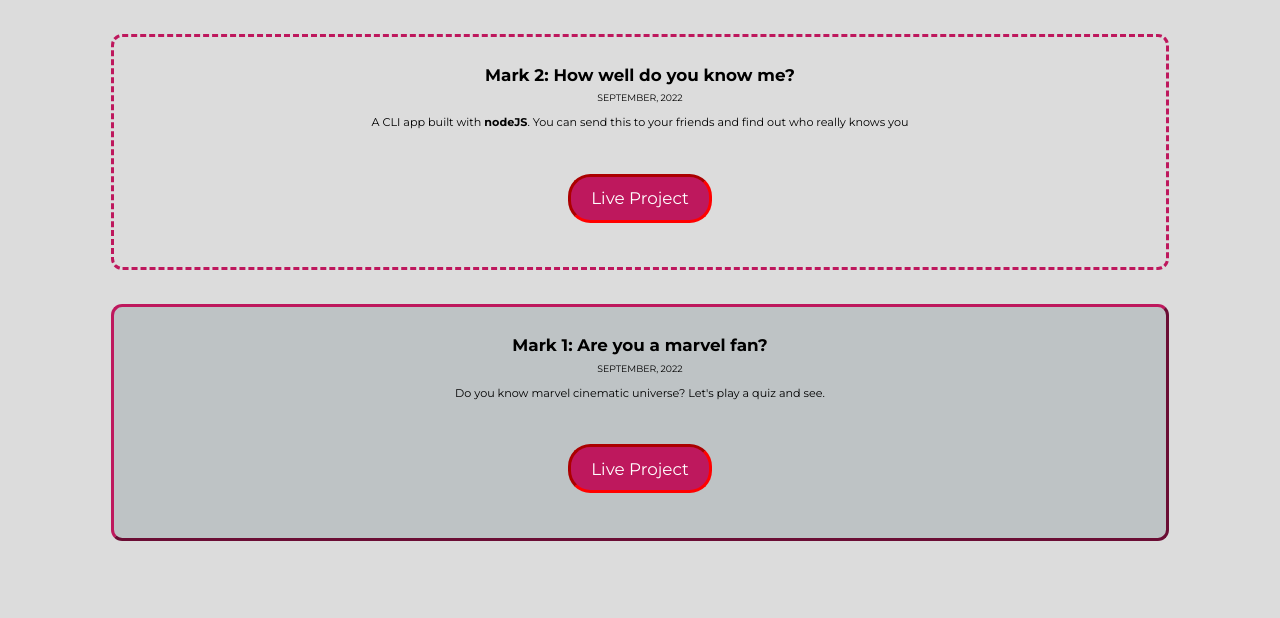
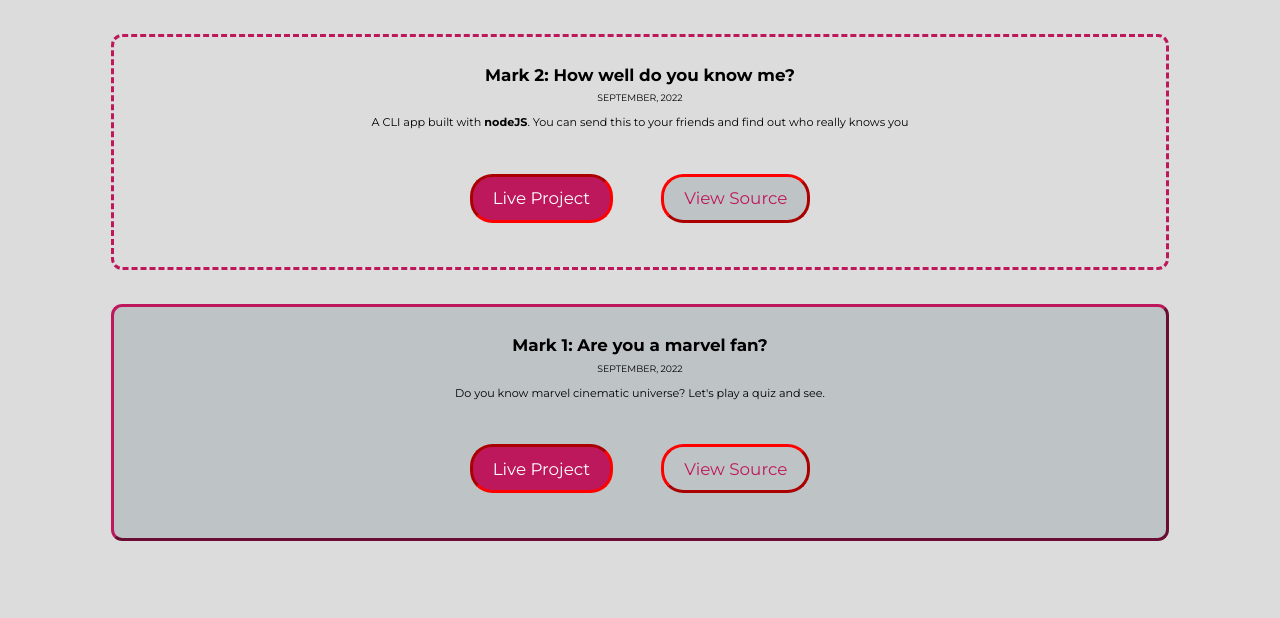
Before and after one commit to xxsameerx/project-page, a plain HTML site: page index.html in a window 1280 px wide. Shown: the part 3723-4341 px from the top of the page. Drawn offline with Linux system fonts and the light colour scheme.

Commit message:
button fixed

```diff
--- a/index.html
+++ b/index.html
@@ -282,7 +282,11 @@
             href="https://replit.com/@Mohammad-Samee2/SELF-QUIZ#index.js"
             >Live Project</a
           >
-
+          <a
+          class="link link-secondary source "
+          href="https://replit.com/@Mohammad-Samee2/SELF-QUIZ#index.js"
+          >View Source</a
+        >
         </article>
       </li>
 
@@ -299,7 +303,10 @@
             href="https://replit.com/@Mohammad-Samee2/Mrvel-fk#index.js"
             >Live Project</a
           >
-
+          <a
+          class="link link-secondary source "
+          href="https://replit.com/@Mohammad-Samee2/Mrvel-fk#index.js"
+          >View Source</a
         </article>
       </li>
     </ul>
```
